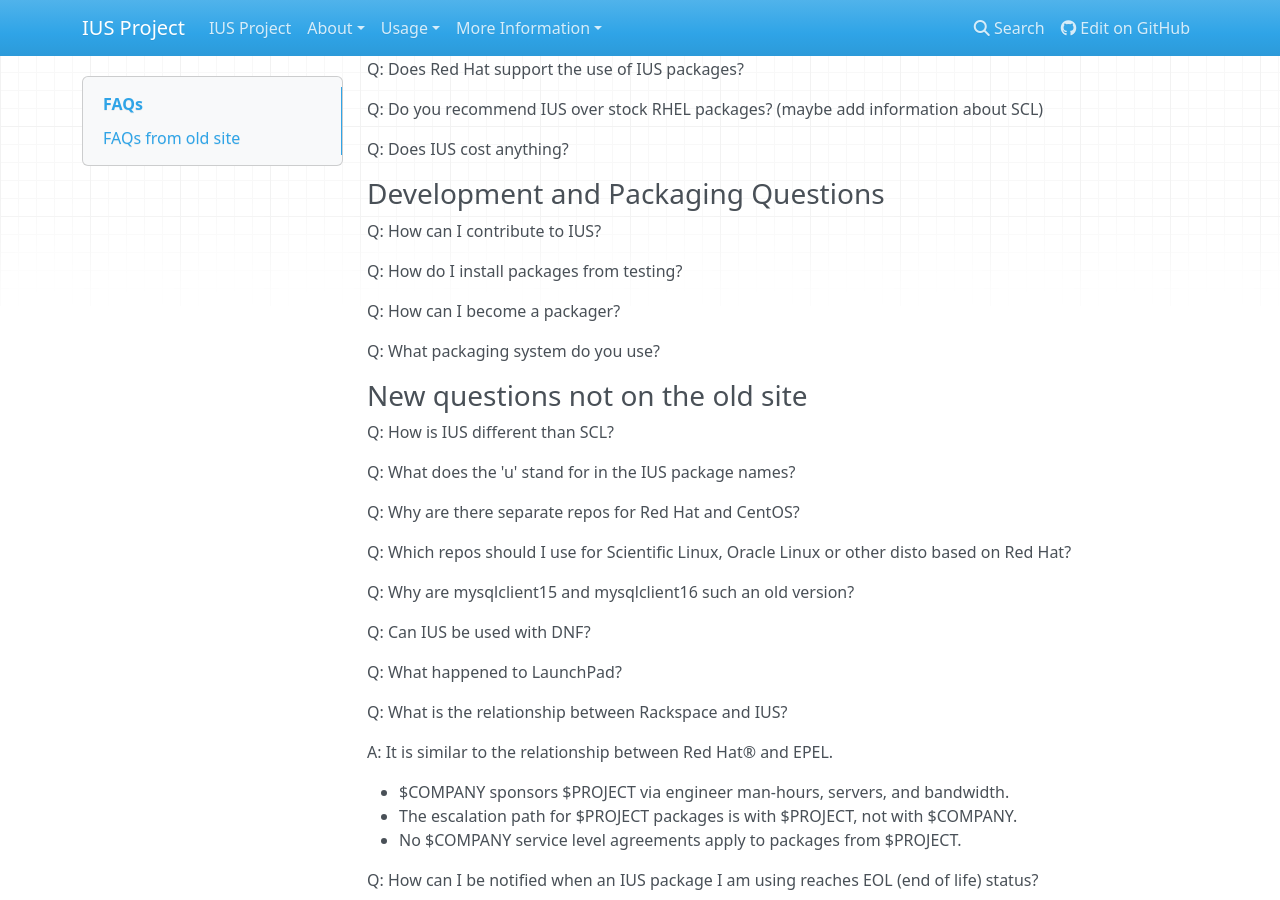
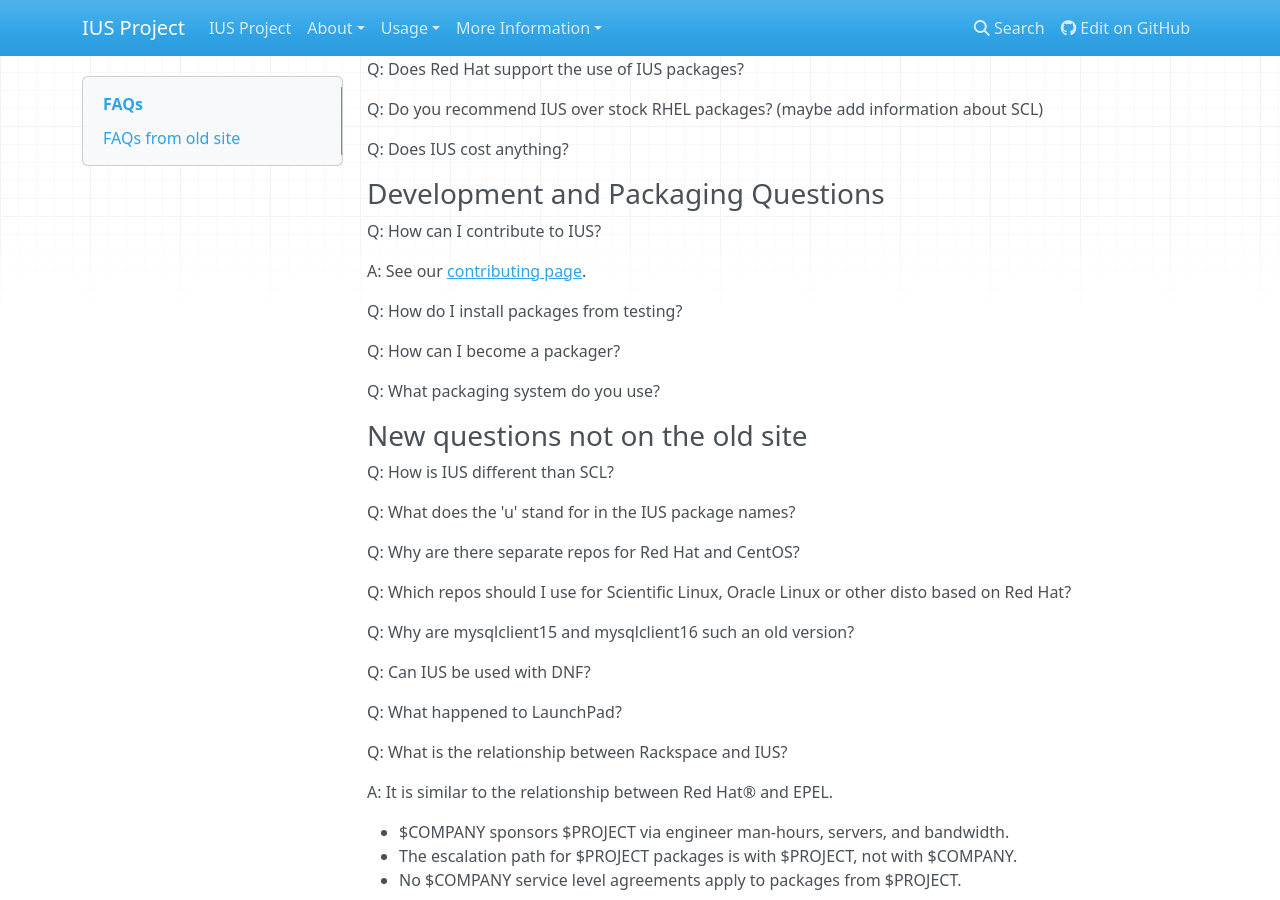
Before and after one commit to iusrepo/ius.io, an MkDocs documentation site: the page built from docs/FAQs.md, in a window 1280 px wide and 900 px high, scrolled down 767 px. Built offline with MkDocs 1.6.1, drawn with Linux system fonts in a browser that asks for light colours; nearby versions of some CDN libraries; old or Windows-style settings are respelled for this version of MkDocs.

Commit message:
answer 'how to contribute'

```diff
--- a/docs/FAQs.md
+++ b/docs/FAQs.md
@@ -44,6 +44,8 @@ Q: Does IUS cost anything?
 
 Q: How can I contribute to IUS?
 
+A: See our [contributing page][1].
+
 Q: How do I install packages from testing?
 
 Q: How can I become a packager?
@@ -77,8 +79,9 @@ A: It is similar to the relationship between Red Hat® and EPEL.
 
 Q: How can I be notified when an IUS package I am using reaches EOL (end of life) status?
 
-A: We post to our [public mailing list][1] when a package has reached EOL status.
+A: We post to our [public mailing list][2] when a package has reached EOL status.
 
 
 [0]: History.md
-[1]: https://launchpad.net/~ius-community
+[1]: Contributing.md
+[2]: https://launchpad.net/~ius-community
```
